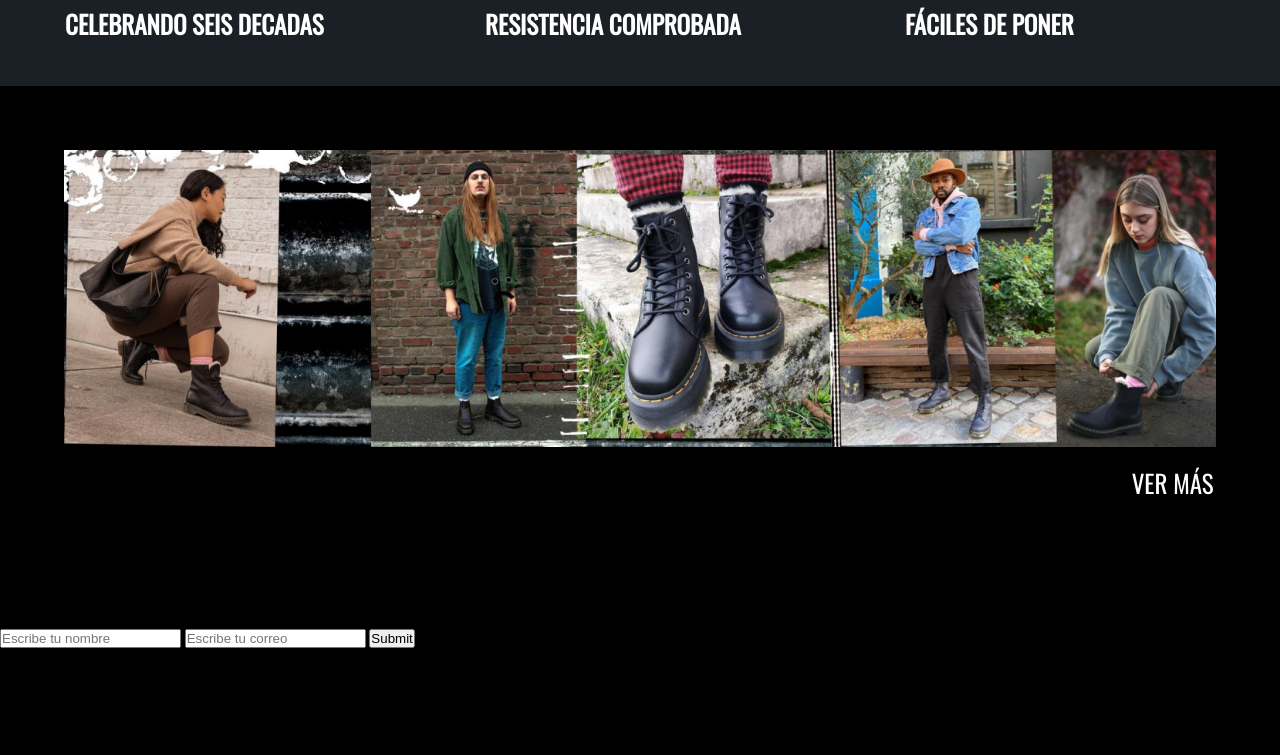
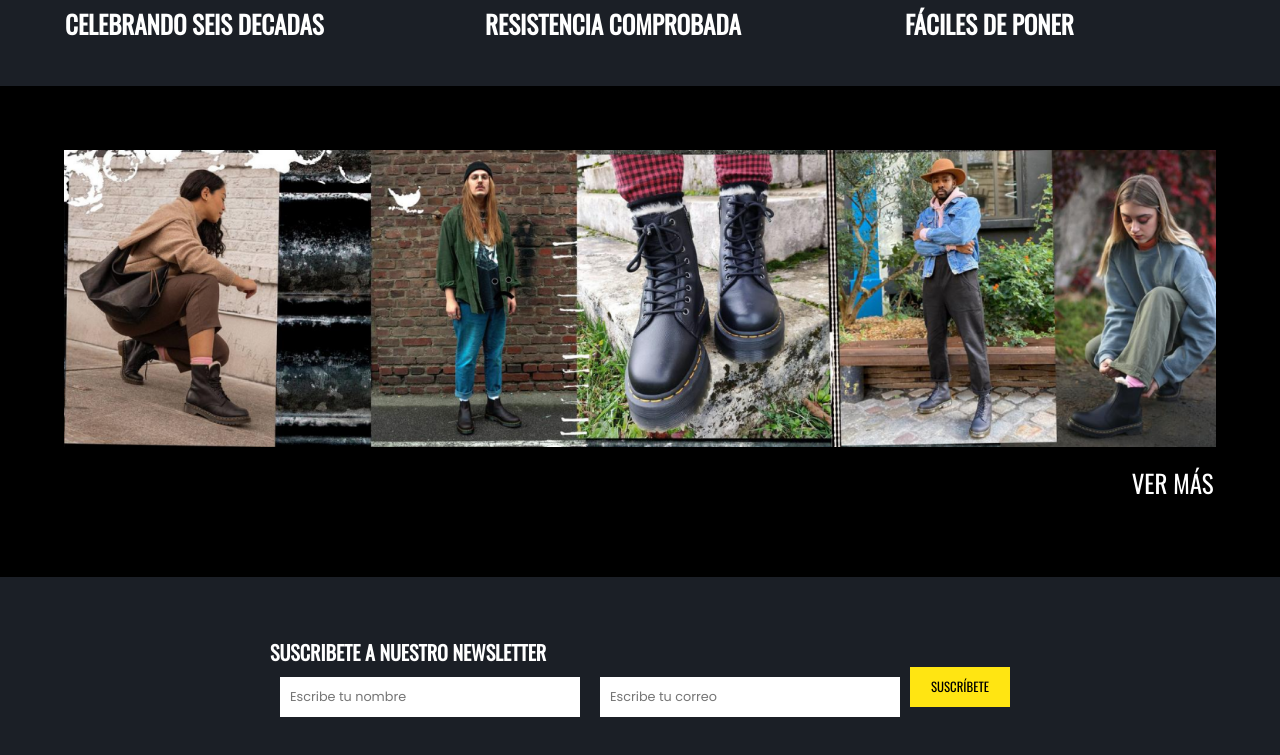
Before and after one commit to Melilaura/WEB-taller-1, a plain HTML site: page html/index.html in a window 1280 px wide. Shown: the part 1335-2090 px from the top of the page. Before the commit the page ends 1983 px from the top, so only its background shows below. Drawn offline with nearby package versions, Linux system fonts and the light colour scheme.

Commit message:
almost finished the newsletter, im tired but i started the footer

```diff
--- a/css/style.css
+++ b/css/style.css
@@ -259,6 +259,54 @@
     padding: 1% 0.2%;
 }
 
+.form_newsletter{
+    display:flex;
+    flex-direction: row;
+}
+
+
+
+
 .newLetter{
+    background-color: rgb(27,31,38);
+    padding: 60px 90px;
+    display: flex;
+    justify-content: center;
 
 }
+
+.form_newsletter{
+    display: flex;
+    flex-direction: row;
+    justify-content: center;
+    flex-wrap: wrap;
+}
+
+.newsLetter__info h1{
+    color: white;
+    font-size: 20px;
+}
+
+.placeholder{
+    background-color: rgb(255, 255, 255);
+    border: none;
+    padding: 8px 10px;
+    font-family: 'Poppins', sans-serif;
+    text-align: left;
+    width: 300px;
+    height: 40px;
+    font-size: 0.8em;
+    margin: 10px;
+}
+
+.form__button{
+    font-family: 'Oswald', sans-serif;
+    font-size: 0.8em;
+    background-color: rgb(255, 229, 18);
+    border: none;
+    text-align: center;
+    height: 40px;
+    width: 100px;
+}
+
+.form__button:hover{cursor: pointer}
--- a/html/index.html
+++ b/html/index.html
@@ -261,17 +261,32 @@
 
 
     <div class="newLetter">
-        <h1>SUSCRIBETE A NUESTRO NEWSLETTER</h1>
+
         <div class="newsLetter__info">
-            <form action="">
-                <input type="text" placeholder="Escribe tu nombre">
-                <input type="text" placeholder="Escribe tu correo">
-                <input type="submit">
+            <h1>SUSCRIBETE A NUESTRO NEWSLETTER</h1>
+            <form action="" class="form_newsletter">
+
+                <input class="placeholder" type="text" placeholder="Escribe tu nombre">
+                <input class="placeholder" type="text" placeholder="Escribe tu correo">
+                <input class="form__button" type="submit" value="SUSCRÍBETE">
             </form>
         </div>
     </div>
 
+    <footer class="foot">
+
+        <div class="aboutus">
 
 
-</body>
+
+        </div>
+
+    </footer>
+
+
+
+
+
+
+    </body>
 </html>
```
